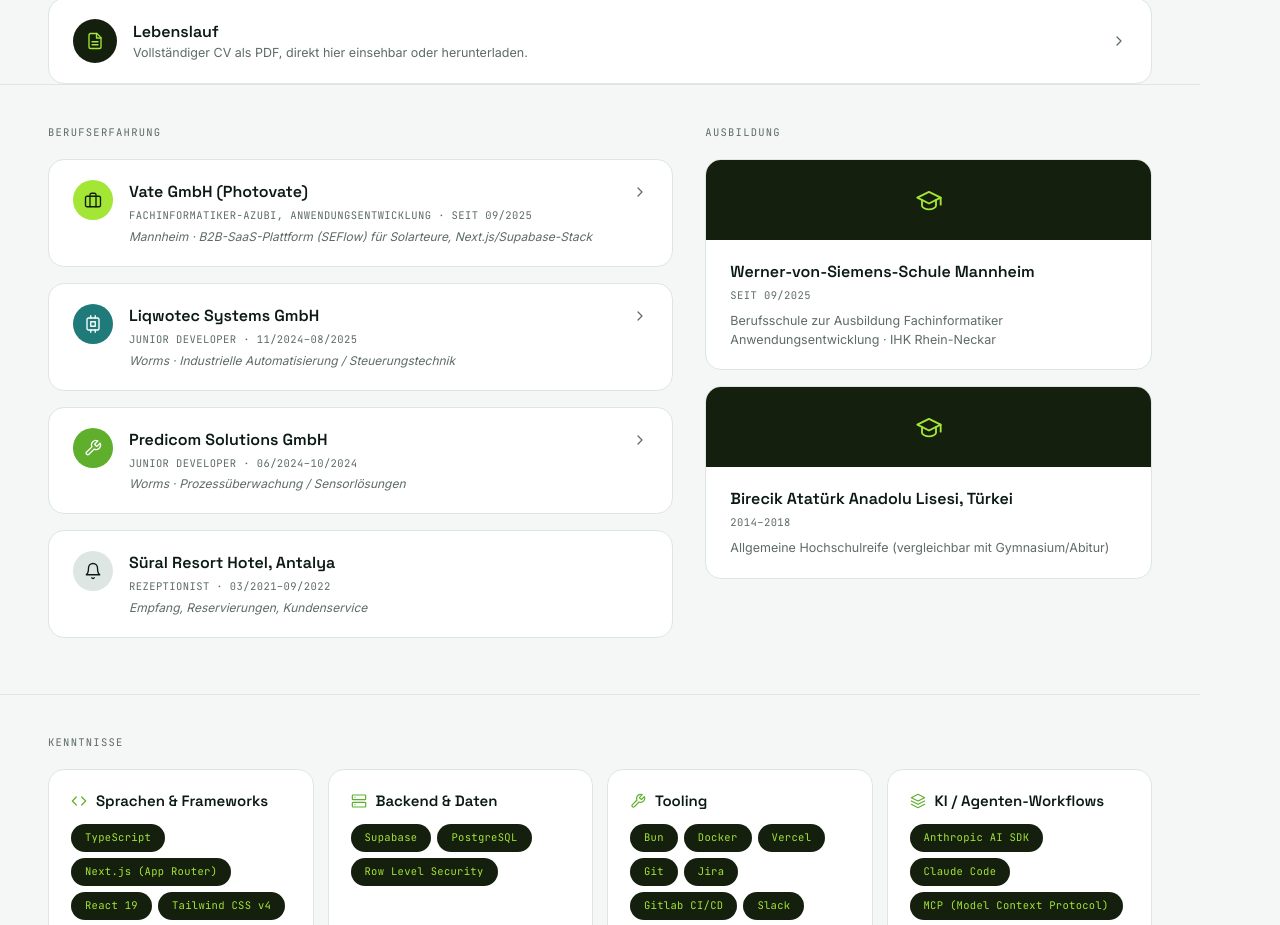
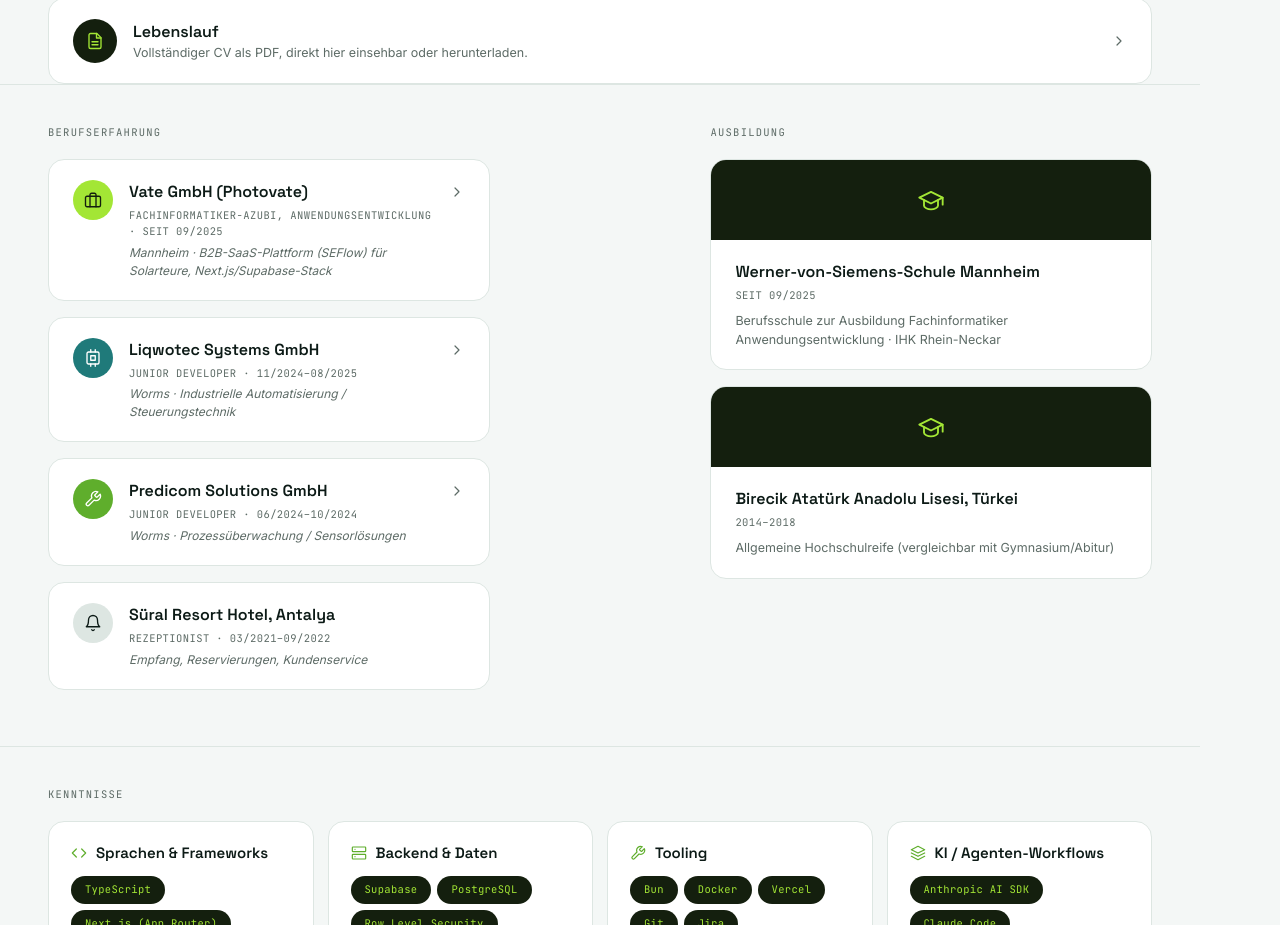
Before and after one commit to kalkanlatif/latif-portfolio, a Next.js app: page / in a window 1280 px wide. Shown: the part 820-1745 px from the top of the page. Built offline with nearby package versions, Linux system fonts and the light colour scheme.

Commit message:
fix: widen gap between experience and education columns

```diff
--- a/src/components/Experience.tsx
+++ b/src/components/Experience.tsx
@@ -135,7 +135,7 @@ export default function Experience() {
       id="experience"
       className="max-w-[1200px] border-t border-border px-12 pt-10 pb-14"
     >
-      <div className="grid grid-cols-1 gap-8 lg:grid-cols-[1.4fr_1fr]">
+      <div className="grid grid-cols-1 gap-8 lg:grid-cols-[40%_40%] lg:gap-x-[20%]">
         <div>
           <div className="mb-[18px] font-mono text-[10.5px] tracking-[0.12em] text-muted uppercase">
             Berufserfahrung
```
